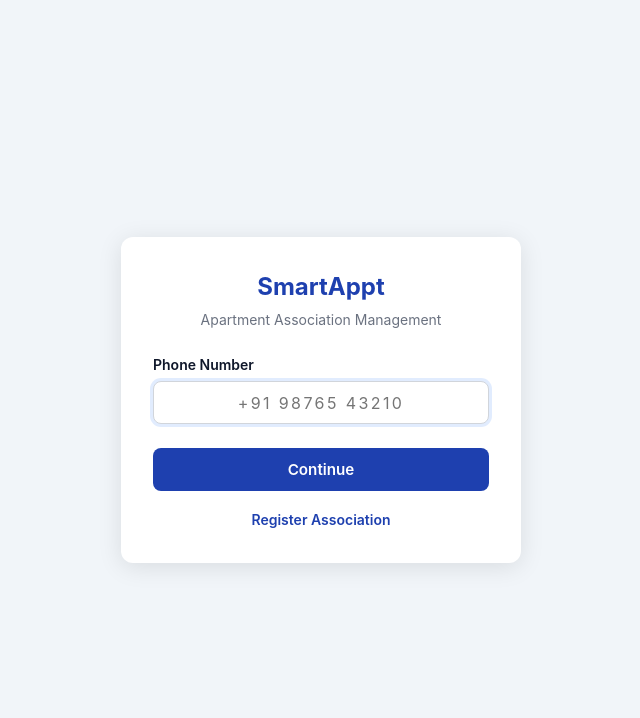
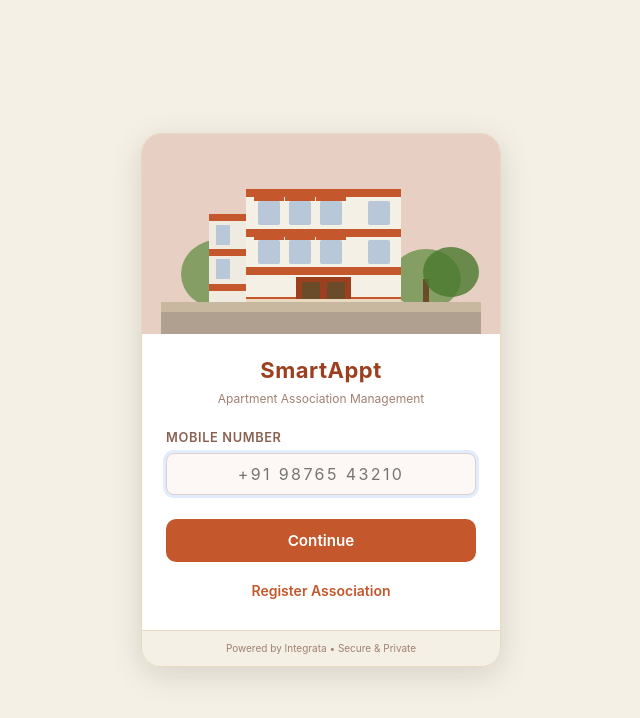
Before and after one commit to rsambamurthy/smart-appt-app, a React (Vite) app in the folder frontend/: page /login in a window 1280 px wide. Shown: the top 718 px of the page, without its empty margins (319-959 px from the left). Built offline with nearby package versions, Linux system fonts and the light colour scheme; no server answers.

Commit message:
feat: apply Vishranthi building theme to login page

```diff
--- a/frontend/src/pages/LoginPage.tsx
+++ b/frontend/src/pages/LoginPage.tsx
@@ -10,24 +10,64 @@ import { baseApi } from '../store/api/baseApi';
 import { API_BASE } from '../store/api/baseApi';
 
 type Step =
-  | 'phone'        // enter phone
-  | 'mpin'         // enter M-PIN (has_mpin = true)
-  | 'otp'          // enter OTP (no M-PIN or forgot)
-  | 'set_mpin'     // set M-PIN after first OTP login
-  | 'reset_mpin';  // set new M-PIN after forgot OTP
+  | 'phone'
+  | 'mpin'
+  | 'otp'
+  | 'set_mpin'
+  | 'reset_mpin';
 
-const card: React.CSSProperties = {
-  width: '100%', maxWidth: 400, background: 'white',
-  borderRadius: 12, padding: '2rem', boxShadow: '0 4px 24px rgba(0,0,0,0.10)',
+// ── Theme colours ─────────────────────────────────────────────────────────────
+const T = {
+  primary:     '#C4572B',
+  primaryDark: '#9C3F1E',
+  cream:       '#F5F0E5',
+  creamBorder: '#E8D9C0',
+  inputBorder: '#DDD0C8',
+  labelColor:  '#8A6050',
+  mutedText:   '#A08070',
+  pinBg:       '#FDF8F5',
 };
 
+// ── Shared styles ─────────────────────────────────────────────────────────────
 const inputStyle: React.CSSProperties = {
-  width: '100%', padding: '0.65rem 0.9rem', border: '1px solid #d1d5db',
-  borderRadius: 8, fontSize: '1rem', outline: 'none', boxSizing: 'border-box',
-  letterSpacing: '0.15em', textAlign: 'center',
+  width: '100%', padding: '0.65rem 0.9rem',
+  border: `1px solid ${T.inputBorder}`, borderRadius: 8,
+  fontSize: '1rem', outline: 'none', boxSizing: 'border-box',
+  letterSpacing: '0.15em', textAlign: 'center', background: T.pinBg,
 };
 
-// Defined OUTSIDE the page component so React never unmounts it on re-render
+const labelStyle: React.CSSProperties = {
+  display: 'block', fontWeight: 600, marginBottom: 6,
+  fontSize: '0.8rem', textTransform: 'uppercase',
+  letterSpacing: '0.05em', color: T.labelColor,
+};
+
+const btn = (primary = true): React.CSSProperties => ({
+  width: '100%', padding: '0.75rem', borderRadius: 10, border: 'none',
+  background: primary ? T.primary : '#f3f4f6',
+  color: primary ? 'white' : '#374151',
+  fontWeight: 600, fontSize: '0.95rem', cursor: 'pointer', marginTop: '0.5rem',
+});
+
+const errBox: React.CSSProperties = {
+  background: '#fee2e2', color: '#991b1b', padding: '0.75rem',
+  borderRadius: 8, marginBottom: '1rem', fontSize: '0.875rem',
+};
+
+const infoBox = (color: 'yellow' | 'green' | 'red'): React.CSSProperties => {
+  const map = {
+    yellow: { bg: '#fefce8', border: '#fde047', text: '#854d0e' },
+    green:  { bg: '#f0fdf4', border: '#86efac', text: '#166534' },
+    red:    { bg: '#fef2f2', border: '#fca5a5', text: '#dc2626' },
+  }[color];
+  return {
+    background: map.bg, border: `1px solid ${map.border}`, borderRadius: 6,
+    padding: '0.5rem 0.9rem', marginBottom: '0.75rem',
+    fontSize: '0.8rem', color: map.text,
+  };
+};
+
+// ── PinInput — defined OUTSIDE component to prevent unmount/remount ───────────
 const PinInput = ({ value, onChange, placeholder = '● ● ● ●', autoFocus = false }: {
   value: string; onChange: (v: string) => void; placeholder?: string; autoFocus?: boolean;
 }) => (
@@ -44,30 +84,62 @@ const PinInput = ({ value, onChange, placeholder = '● ● ● ●', autoFocus
   />
 );
 
-const btn = (primary = true): React.CSSProperties => ({
-  width: '100%', padding: '0.75rem', borderRadius: 8, border: 'none',
-  background: primary ? 'var(--color-primary, #1e3a5f)' : '#f3f4f6',
-  color: primary ? 'white' : '#374151', fontWeight: 600, fontSize: '0.95rem',
-  cursor: 'pointer', marginTop: '0.5rem',
-});
+// ── Building SVG illustration ────────────────────────────────────────────────
+const BuildingHeader = () => (
+  <div style={{ position: 'relative', height: 200, overflow: 'hidden', background: '#E8CFC4' }}>
+    <svg viewBox="0 0 320 200" style={{ position: 'absolute', inset: 0, width: '100%', height: '100%' }}
+      xmlns="http://www.w3.org/2000/svg">
+      <rect width="320" height="200" fill="#E8CFC4"/>
+      {/* Trees */}
+      <ellipse cx="60" cy="140" rx="40" ry="35" fill="#5A8A3C" opacity="0.7"/>
+      <rect x="57" y="140" width="6" height="30" fill="#6B4C2A"/>
+      <ellipse cx="265" cy="145" rx="35" ry="30" fill="#5A8A3C" opacity="0.7"/>
+      <rect x="262" y="145" width="6" height="25" fill="#6B4C2A"/>
+      <ellipse cx="290" cy="138" rx="28" ry="25" fill="#4A7A2C" opacity="0.8"/>
+      {/* Side wing */}
+      <rect x="48" y="80" width="40" height="90" fill="#F0EBE0"/>
+      <rect x="48" y="80" width="40" height="7" fill="#C4572B"/>
+      <rect x="48" y="115" width="40" height="7" fill="#C4572B"/>
+      <rect x="48" y="150" width="40" height="7" fill="#C4572B"/>
+      <rect x="55" y="91" width="14" height="20" fill="#B8C8D8" rx="1"/>
+      <rect x="55" y="125" width="14" height="20" fill="#B8C8D8" rx="1"/>
+      {/* Main building */}
+      <rect x="85" y="55" width="155" height="115" fill="#F5F0E5"/>
+      <rect x="85" y="55" width="155" height="8" fill="#C4572B"/>
+      <rect x="85" y="95" width="155" height="8" fill="#C4572B"/>
+      <rect x="85" y="133" width="155" height="8" fill="#C4572B"/>
+      <rect x="85" y="163" width="155" height="7" fill="#C4572B"/>
+      {/* Windows row 1 */}
+      <rect x="97" y="67" width="22" height="24" fill="#B8C8D8" rx="2"/>
+      <rect x="128" y="67" width="22" height="24" fill="#B8C8D8" rx="2"/>
+      <rect x="159" y="67" width="22" height="24" fill="#B8C8D8" rx="2"/>
+      <rect x="207" y="67" width="22" height="24" fill="#B8C8D8" rx="2"/>
+      {/* Windows row 2 */}
+      <rect x="97" y="106" width="22" height="24" fill="#B8C8D8" rx="2"/>
+      <rect x="128" y="106" width="22" height="24" fill="#B8C8D8" rx="2"/>
+      <rect x="159" y="106" width="22" height="24" fill="#B8C8D8" rx="2"/>
+      <rect x="207" y="106" width="22" height="24" fill="#B8C8D8" rx="2"/>
+      {/* Balcony bands */}
+      <rect x="93" y="63" width="30" height="4" fill="#C4572B"/>
+      <rect x="124" y="63" width="30" height="4" fill="#C4572B"/>
+      <rect x="155" y="63" width="30" height="4" fill="#C4572B"/>
+      <rect x="93" y="102" width="30" height="4" fill="#C4572B"/>
+      <rect x="124" y="102" width="30" height="4" fill="#C4572B"/>
+      <rect x="155" y="102" width="30" height="4" fill="#C4572B"/>
+      {/* Gate */}
+      <rect x="135" y="143" width="55" height="27" fill="#9C3F1E"/>
+      <rect x="141" y="148" width="18" height="22" fill="#6B4C2A" rx="1"/>
+      <rect x="166" y="148" width="18" height="22" fill="#6B4C2A" rx="1"/>
+      {/* Compound wall */}
+      <rect x="85" y="165" width="155" height="5" fill="#E8D9C0"/>
+      {/* Ground */}
+      <rect x="0" y="168" width="320" height="32" fill="#C8B8A0"/>
+      <rect x="0" y="178" width="320" height="22" fill="#B0A090"/>
+    </svg>
+  </div>
+);
 
-const errBox: React.CSSProperties = {
-  background: '#fee2e2', color: '#991b1b', padding: '0.75rem',
-  borderRadius: 8, marginBottom: '1rem', fontSize: '0.875rem',
-};
-
-const infoBox = (color: 'yellow' | 'green' | 'red'): React.CSSProperties => {
-  const map = {
-    yellow: { bg: '#fefce8', border: '#fde047', text: '#854d0e' },
-    green:  { bg: '#f0fdf4', border: '#86efac', text: '#166534' },
-    red:    { bg: '#fef2f2', border: '#fca5a5', text: '#dc2626' },
-  }[color];
-  return {
-    background: map.bg, border: `1px solid ${map.border}`, borderRadius: 6,
-    padding: '0.5rem 0.9rem', marginBottom: '0.75rem', fontSize: '0.8rem', color: map.text,
-  };
-};
-
+// ── Main component ────────────────────────────────────────────────────────────
 export default function LoginPage() {
   const [phone, setPhone] = useState('');
   const [mpin, setMpin] = useState('');
@@ -78,7 +150,6 @@ export default function LoginPage() {
   const [error, setError] = useState('');
   const [devOtp, setDevOtp] = useState<string | null>(null);
   const [waStatus, setWaStatus] = useState<{ sent: boolean; error?: string } | null>(null);
-  // tokens from OTP verify (needed before M-PIN is set)
   const [pendingTokens, setPendingTokens] = useState<{ access_token: string; refresh_token: string; user: object } | null>(null);
 
   const [requestOtp, { isLoading: sendingOtp }] = useRequestOtpMutation();
@@ -92,101 +163,66 @@ export default function LoginPage() {
 
   const clearErr = () => setError('');
 
-  // ── Step 1: phone submitted ───────────────────────────────────────────────
   const handlePhoneSubmit = async (e: React.FormEvent) => {
-    e.preventDefault();
-    clearErr();
+    e.preventDefault(); clearErr();
     try {
       const res = await fetch(`${API_BASE}/auth/mpin/status?phone=${encodeURIComponent(phone)}`);
       const json = await res.json();
-      if (json?.data?.has_mpin) {
-        setStep('mpin');
-      } else {
-        await sendOtp();
-        setStep('otp');
-      }
-    } catch {
-      setError('Failed to connect to server.');
-    }
+      if (json?.data?.has_mpin) { setStep('mpin'); }
+      else { await sendOtp(); setStep('otp'); }
+    } catch { setError('Failed to connect to server.'); }
   };
 
-  // ── Send OTP helper ───────────────────────────────────────────────────────
   const sendOtp = async () => {
     const result = await requestOtp({ phone }).unwrap();
     if (result?.data?.wa_status) setWaStatus(result.data.wa_status as { sent: boolean; error?: string });
     if (result?.data?.dev_otp) setDevOtp(result.data.dev_otp as string);
   };
 
-  // ── M-PIN login ───────────────────────────────────────────────────────────
   const handleMpinLogin = async (e: React.FormEvent) => {
-    e.preventDefault();
-    clearErr();
+    e.preventDefault(); clearErr();
     try {
       const result = await verifyMpin({ phone, mpin }).unwrap();
       loginSuccess(result.data as never);
     } catch (err: unknown) {
-      setError(extractError(err, 'Incorrect M-PIN.'));
-      setMpin('');
+      setError(extractError(err, 'Incorrect M-PIN.')); setMpin('');
     }
   };
 
-  // ── Forgot M-PIN → send OTP ───────────────────────────────────────────────
   const handleForgotMpin = async () => {
-    clearErr();
-    setDevOtp(null);
-    setWaStatus(null);
-    try {
-      await sendOtp();
-      setStep('reset_mpin');
-    } catch (err: unknown) {
-      setError(extractError(err, 'Failed to send OTP.'));
-    }
+    clearErr(); setDevOtp(null); setWaStatus(null);
+    try { await sendOtp(); setStep('reset_mpin'); }
+    catch (err: unknown) { setError(extractError(err, 'Failed to send OTP.')); }
   };
 
-  // ── OTP verify (first login) ──────────────────────────────────────────────
   const handleOtpVerify = async (e: React.FormEvent) => {
-    e.preventDefault();
-    clearErr();
+    e.preventDefault(); clearErr();
     try {
       const result = await verifyOtp({ phone, otp }).unwrap();
       const tokens = result.data as { access_token: string; refresh_token: string; user: object };
-      setPendingTokens(tokens);
-      setOtp('');
-      setStep('set_mpin');
-    } catch (err: unknown) {
-      setError(extractError(err, 'Invalid OTP.'));
-    }
+      setPendingTokens(tokens); setOtp(''); setStep('set_mpin');
+    } catch (err: unknown) { setError(extractError(err, 'Invalid OTP.')); }
   };
 
-  // ── Set M-PIN (after first OTP login) ────────────────────────────────────
   const handleSetMpin = async (e: React.FormEvent) => {
-    e.preventDefault();
-    clearErr();
+    e.preventDefault(); clearErr();
     if (newMpin !== confirmMpin) { setError('PINs do not match.'); return; }
     try {
-      // Store credentials first so the set-mpin call is authenticated
       dispatch(baseApi.util.resetApiState());
       dispatch(setCredentials(pendingTokens as never));
       await setMpinMutation({ mpin: newMpin }).unwrap();
       navigate('/dashboard');
-    } catch (err: unknown) {
-      setError(extractError(err, 'Failed to set M-PIN.'));
-    }
+    } catch (err: unknown) { setError(extractError(err, 'Failed to set M-PIN.')); }
   };
 
-  // ── Reset M-PIN (forgot flow) ─────────────────────────────────────────────
   const handleResetMpin = async (e: React.FormEvent) => {
-    e.preventDefault();
-    clearErr();
+    e.preventDefault(); clearErr();
     if (newMpin !== confirmMpin) { setError('PINs do not match.'); return; }
     try {
       await resetMpin({ phone, otp, new_mpin: newMpin }).unwrap();
-      // After reset, log in with M-PIN immediately
       const result = await verifyMpin({ phone, mpin: newMpin }).unwrap();
       loginSuccess(result.data as never);
-    } catch (err: unknown) {
-      setError(extractError(err, 'Reset failed.'));
-    }
+    } catch (err: unknown) { setError(extractError(err, 'Reset failed.')); }
   };
 
   const loginSuccess = (tokens: { access_token: string; refresh_token: string; user: object }) => {
@@ -198,22 +234,40 @@ export default function LoginPage() {
   const extractError = (err: unknown, fallback: string) =>
     (err as { data?: { detail?: string } })?.data?.detail ?? fallback;
 
+  return (
+    <div style={{
+      display: 'flex', minHeight: '100vh',
+      alignItems: 'center', justifyContent: 'center',
+      background: T.cream,
+    }}>
+      <div style={{
+        width: '100%', maxWidth: 360,
+        borderRadius: 20, overflow: 'hidden',
+        boxShadow: '0 8px 32px rgba(0,0,0,0.13)',
+        border: `1px solid ${T.creamBorder}`,
+      }}>
+        {/* Building illustration header */}
+        <BuildingHeader />
 
-  return (
-    <div style={{ display: 'flex', minHeight: '100vh', alignItems: 'center', justifyContent: 'center', background: 'var(--color-bg, #f1f5f9)' }}>
-      <div style={card}>
-        <div style={{ textAlign: 'center', marginBottom: '1.5rem' }}>
-          <h1 style={{ fontSize: '1.5rem', fontWeight: 700, color: 'var(--color-primary, #1e3a5f)' }}>SmartAppt</h1>
-          <p style={{ color: '#6b7280', fontSize: '0.875rem', marginTop: 4 }}>Apartment Association Management</p>
+        {/* Login card body */}
+        <div style={{ background: '#FFFFFF', padding: '20px 24px 28px' }}>
+          {/* Branding */}
+          <div style={{ textAlign: 'center', marginBottom: 20 }}>
+            <div style={{ fontSize: 22, fontWeight: 700, color: T.primaryDark, letterSpacing: 0.5 }}>
+              SmartAppt
+            </div>
+            <div style={{ fontSize: 12, color: T.mutedText, marginTop: 3 }}>
+              Apartment Association Management
+            </div>
           </div>
 
           {error && <div style={errBox}>{error}</div>}
 
-        {/* ── Step: Phone ── */}
+          {/* ── Phone ── */}
           {step === 'phone' && (
             <form onSubmit={handlePhoneSubmit}>
               <div style={{ marginBottom: '1rem' }}>
-              <label style={{ display: 'block', fontWeight: 600, marginBottom: 6, fontSize: '0.875rem' }}>Phone Number</label>
+                <label style={labelStyle}>Mobile number</label>
                 <input type="tel" placeholder="+91 98765 43210" value={phone}
                   onChange={(e) => setPhone(e.target.value)} required style={inputStyle} autoFocus />
               </div>
@@ -221,37 +275,45 @@ export default function LoginPage() {
                 {sendingOtp ? 'Checking...' : 'Continue'}
               </button>
               <div style={{ textAlign: 'center', marginTop: '1rem' }}>
-              <Link to="/register" style={{ fontSize: '0.875rem', color: 'var(--color-primary, #1e3a5f)', fontWeight: 600 }}>
+                <Link to="/register" style={{ fontSize: '0.875rem', color: T.primary, fontWeight: 600 }}>
                   Register Association
                 </Link>
               </div>
             </form>
           )}
 
-        {/* ── Step: M-PIN login ── */}
+          {/* ── M-PIN login ── */}
           {step === 'mpin' && (
             <form onSubmit={handleMpinLogin}>
-            <p style={{ color: '#6b7280', fontSize: '0.875rem', marginBottom: '1rem' }}>Enter your 4-digit M-PIN for {phone}</p>
+              <p style={{ color: T.mutedText, fontSize: '0.875rem', marginBottom: '1rem' }}>
+                Enter your 4-digit M-PIN for {phone}
+              </p>
               <div style={{ marginBottom: '1rem' }}>
-              <label style={{ display: 'block', fontWeight: 600, marginBottom: 6, fontSize: '0.875rem' }}>M-PIN</label>
+                <label style={labelStyle}>M-PIN</label>
                 <PinInput value={mpin} onChange={setMpin} autoFocus />
               </div>
               <button type="submit" style={btn()} disabled={verifyingMpin || mpin.length < 4}>
                 {verifyingMpin ? 'Verifying...' : 'Login'}
               </button>
-            <button type="button" style={btn(false)} onClick={handleForgotMpin} disabled={sendingOtp}>
-              {sendingOtp ? 'Sending OTP...' : 'Forgot M-PIN'}
-            </button>
-            <button type="button" style={{ ...btn(false), marginTop: 4 }} onClick={() => { setMpin(''); setStep('phone'); }}>
-              Change Number
-            </button>
+              <div style={{ display: 'flex', justifyContent: 'space-between', marginTop: 14 }}>
+                <span style={{ fontSize: 13, color: T.primary, cursor: 'pointer', fontWeight: 600 }}
+                  onClick={handleForgotMpin}>
+                  {sendingOtp ? 'Sending OTP...' : 'Forgot M-PIN?'}
+                </span>
+                <span style={{ fontSize: 13, color: T.primary, cursor: 'pointer', fontWeight: 600 }}
+                  onClick={() => { setMpin(''); setStep('phone'); }}>
+                  Change number
+                </span>
+              </div>
             </form>
           )}
 
-        {/* ── Step: OTP (first login) ── */}
+          {/* ── OTP (first login) ── */}
           {step === 'otp' && (
             <form onSubmit={handleOtpVerify}>
-            <p style={{ color: '#6b7280', fontSize: '0.875rem', marginBottom: '0.75rem' }}>OTP sent via WhatsApp to {phone}</p>
+              <p style={{ color: T.mutedText, fontSize: '0.875rem', marginBottom: '0.75rem' }}>
+                OTP sent via WhatsApp to {phone}
+              </p>
               {waStatus && (
                 <div style={infoBox(waStatus.sent ? 'green' : 'red')}>
                   WhatsApp: {waStatus.sent ? '✓ Sent' : `✗ ${waStatus.error ?? 'Failed'}`}
@@ -263,46 +325,49 @@ export default function LoginPage() {
                 </div>
               )}
               <div style={{ marginBottom: '1rem' }}>
-              <label style={{ display: 'block', fontWeight: 600, marginBottom: 6, fontSize: '0.875rem' }}>Enter OTP</label>
+                <label style={labelStyle}>Enter OTP</label>
                 <input type="text" inputMode="numeric" maxLength={8} placeholder="123456"
                   value={otp} onChange={(e) => setOtp(e.target.value)} required style={inputStyle} autoFocus />
               </div>
               <button type="submit" style={btn()} disabled={verifyingOtp}>
                 {verifyingOtp ? 'Verifying...' : 'Verify OTP'}
               </button>
-            <button type="button" style={btn(false)} onClick={() => { setOtp(''); setStep('phone'); setWaStatus(null); setDevOtp(null); }}>
-              Change Number
+              <button type="button" style={btn(false)}
+                onClick={() => { setOtp(''); setStep('phone'); setWaStatus(null); setDevOtp(null); }}>
+                Change number
               </button>
             </form>
           )}
 
-        {/* ── Step: Set M-PIN (first time) ── */}
+          {/* ── Set M-PIN (first time) ── */}
           {step === 'set_mpin' && (
             <form onSubmit={handleSetMpin}>
-            <p style={{ color: '#6b7280', fontSize: '0.875rem', marginBottom: '1rem' }}>
+              <p style={{ color: T.mutedText, fontSize: '0.875rem', marginBottom: '1rem' }}>
                 Set a 4-digit M-PIN for faster logins next time.
               </p>
               <div style={{ marginBottom: '0.75rem' }}>
-              <label style={{ display: 'block', fontWeight: 600, marginBottom: 6, fontSize: '0.875rem' }}>New M-PIN</label>
+                <label style={labelStyle}>New M-PIN</label>
                 <PinInput value={newMpin} onChange={setNewMpin} autoFocus />
               </div>
               <div style={{ marginBottom: '1rem' }}>
-              <label style={{ display: 'block', fontWeight: 600, marginBottom: 6, fontSize: '0.875rem' }}>Confirm M-PIN</label>
+                <label style={labelStyle}>Confirm M-PIN</label>
                 <PinInput value={confirmMpin} onChange={setConfirmMpin} />
               </div>
-            <button type="submit" style={btn()} disabled={settingMpin || newMpin.length < 4 || confirmMpin.length < 4}>
+              <button type="submit" style={btn()}
+                disabled={settingMpin || newMpin.length < 4 || confirmMpin.length < 4}>
                 {settingMpin ? 'Setting M-PIN...' : 'Set M-PIN & Login'}
               </button>
-            <button type="button" style={btn(false)} onClick={() => { if (pendingTokens) loginSuccess(pendingTokens); }}>
+              <button type="button" style={btn(false)}
+                onClick={() => { if (pendingTokens) loginSuccess(pendingTokens); }}>
                 Skip for now
               </button>
             </form>
           )}
 
-        {/* ── Step: Reset M-PIN (forgot) ── */}
+          {/* ── Reset M-PIN (forgot) ── */}
           {step === 'reset_mpin' && (
             <form onSubmit={handleResetMpin}>
-            <p style={{ color: '#6b7280', fontSize: '0.875rem', marginBottom: '0.75rem' }}>
+              <p style={{ color: T.mutedText, fontSize: '0.875rem', marginBottom: '0.75rem' }}>
                 Enter the OTP sent to {phone}, then set your new M-PIN.
               </p>
               {waStatus && (
@@ -316,27 +381,40 @@ export default function LoginPage() {
                 </div>
               )}
               <div style={{ marginBottom: '0.75rem' }}>
-              <label style={{ display: 'block', fontWeight: 600, marginBottom: 6, fontSize: '0.875rem' }}>OTP</label>
+                <label style={labelStyle}>OTP</label>
                 <input type="text" inputMode="numeric" maxLength={8} placeholder="123456"
                   value={otp} onChange={(e) => setOtp(e.target.value)} required style={inputStyle} autoFocus />
               </div>
               <div style={{ marginBottom: '0.75rem' }}>
-              <label style={{ display: 'block', fontWeight: 600, marginBottom: 6, fontSize: '0.875rem' }}>New M-PIN</label>
+                <label style={labelStyle}>New M-PIN</label>
                 <PinInput value={newMpin} onChange={setNewMpin} />
               </div>
               <div style={{ marginBottom: '1rem' }}>
-              <label style={{ display: 'block', fontWeight: 600, marginBottom: 6, fontSize: '0.875rem' }}>Confirm M-PIN</label>
+                <label style={labelStyle}>Confirm M-PIN</label>
                 <PinInput value={confirmMpin} onChange={setConfirmMpin} />
               </div>
-            <button type="submit" style={btn()} disabled={resettingMpin || !otp || newMpin.length < 4 || confirmMpin.length < 4}>
+              <button type="submit" style={btn()}
+                disabled={resettingMpin || !otp || newMpin.length < 4 || confirmMpin.length < 4}>
                 {resettingMpin ? 'Resetting...' : 'Reset M-PIN & Login'}
               </button>
-            <button type="button" style={btn(false)} onClick={() => { setStep('phone'); setOtp(''); setNewMpin(''); setConfirmMpin(''); }}>
+              <button type="button" style={btn(false)}
+                onClick={() => { setStep('phone'); setOtp(''); setNewMpin(''); setConfirmMpin(''); }}>
                 Cancel
               </button>
             </form>
           )}
         </div>
+
+        {/* Footer */}
+        <div style={{
+          background: T.cream, padding: '10px',
+          textAlign: 'center', borderTop: `1px solid ${T.creamBorder}`,
+        }}>
+          <div style={{ fontSize: 10, color: T.mutedText }}>
+            Powered by Integrata • Secure &amp; Private
+          </div>
+        </div>
+      </div>
     </div>
   );
 }
```
Lines whose indentation alone changed are shown as unchanged.
